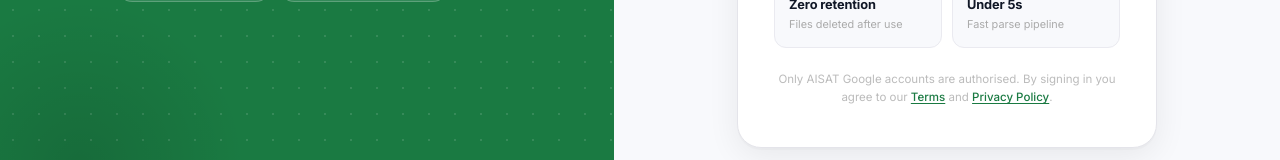
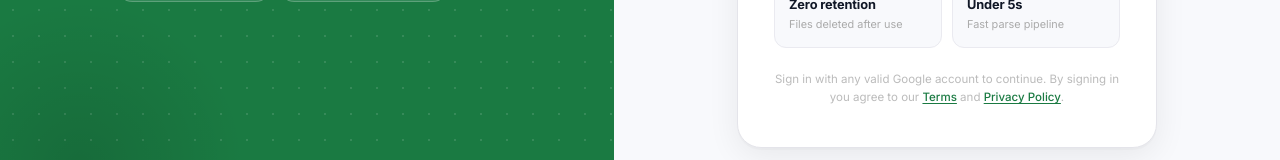
Before and after one commit to AlexJoBobby770/ktu-result-parser, a React (Vite) app in the folder frontend/: page / in a window 1280 px wide. Shown: the part 575-735 px from the top of the page. Built offline with nearby package versions, Linux system fonts and the light colour scheme; no server answers.

Commit message:
fix: update Auth footnote text to allow any Google account

```diff
--- a/frontend/src/components/Auth.jsx
+++ b/frontend/src/components/Auth.jsx
@@ -183,7 +183,7 @@ function Auth({ onAuthSuccess }) {
 
           {/* Fine print */}
           <p className="au__footnote">
-            Only AISAT Google accounts are authorised.
+            Sign in with any valid Google account to continue.
             By signing in you agree to our&nbsp;
             <a href="#" className="au__footnote-link">Terms</a> and&nbsp;
             <a href="#" className="au__footnote-link">Privacy Policy</a>.
```
